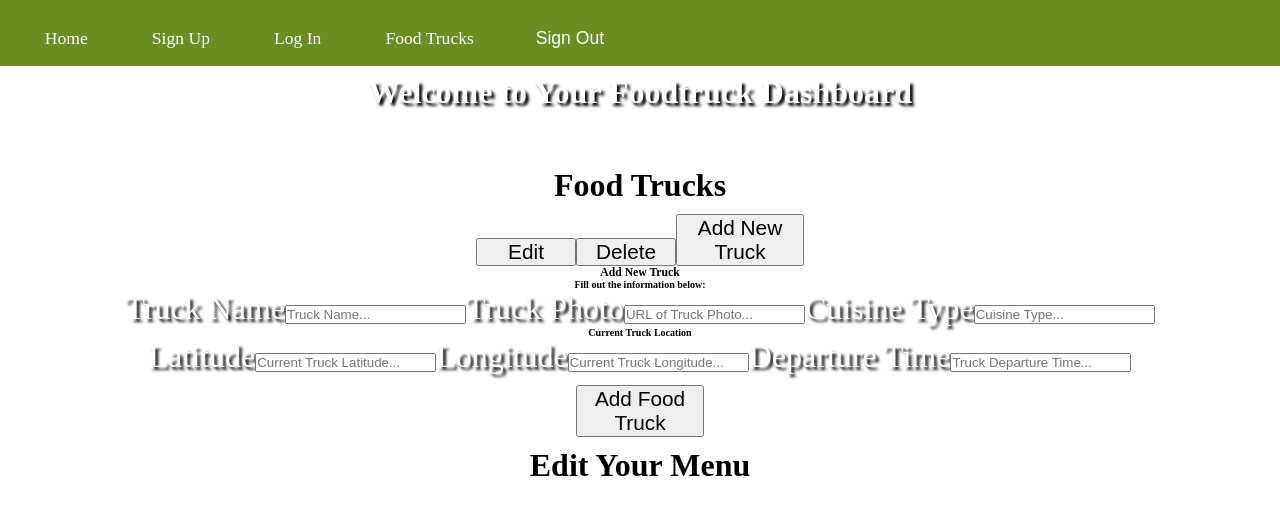
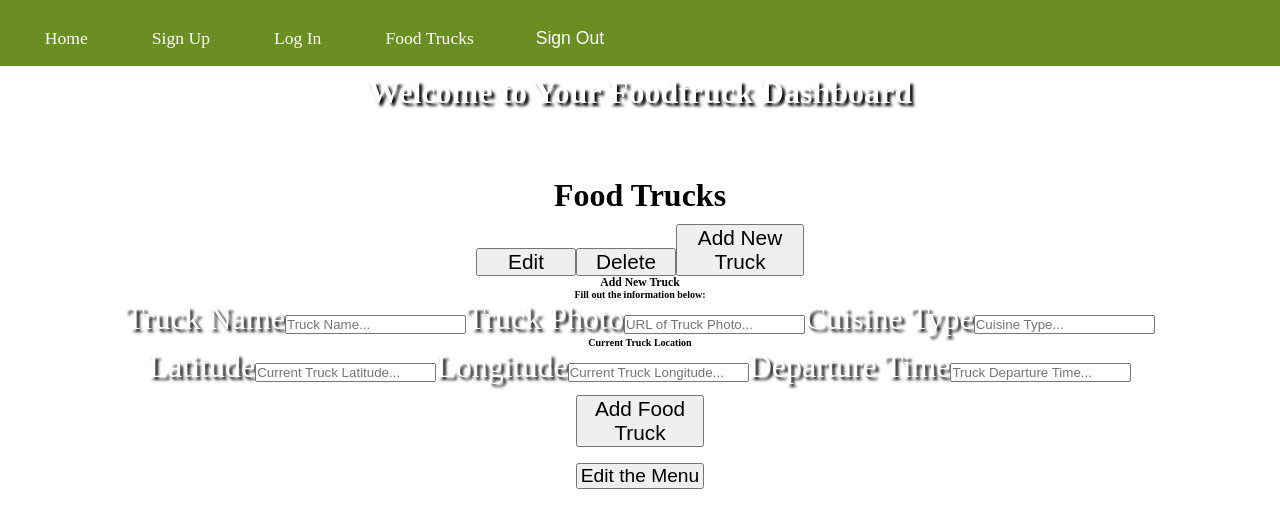
Before and after one commit to tt16-buildweek-foodtruck/FoodTruck-TrackR-front-end, a React (Create React App) app: page /foodtruck in a window 1280 px wide. Shown: the top 528 px of the page. Built offline with nearby package versions, Linux system fonts and the light colour scheme.

Commit message:
Menu component populated and animated

```diff
--- a/public/index.html
+++ b/public/index.html
@@ -3,7 +3,10 @@
 	<head>
 		<meta charset="utf-8" />
 		<meta name="viewport" content="width=device-width, initial-scale=1" />
-
+		<link
+			rel="stylesheet"
+			href="https://cdnjs.cloudflare.com/ajax/libs/animate.css/4.1.1/animate.min.css"
+		/>
 		<title>FoodTruck TrackR</title>
 	</head>
 	<body>
--- a/src/components/foodTruck/FoodTruck.js
+++ b/src/components/foodTruck/FoodTruck.js
@@ -5,7 +5,6 @@ import { axiosWithAuth } from "../../utils/axiosWithAuth";
 import OperatorDashboard from "../operatorDashboard/OperatorDashoard";
 import Menu from "../menu/Menu";
 import "../../css/Foodtruck.css";
-
 
 const FoodTruck = () => {
 	const userId = "";
@@ -24,7 +23,6 @@ const FoodTruck = () => {
 
 	return (
 		<div className="foodTruck__container">
-
 			{operator === true
 				? dummyData.map((truck) => {
 						return (
--- a/src/components/operatorDashboard/OperatorDashoard.js
+++ b/src/components/operatorDashboard/OperatorDashoard.js
@@ -1,15 +1,20 @@
 import React from "react";
 import OperatorFoodtruck from "./OperatorFoodTruck";
 import OperatorMenu from "./OperatorMenu";
+import "../../css/OperatorDashboard.css";
 
 const OperatorDashboard = ({ truck }) => {
 	return (
-		<div>
-			<div>
-				<h2>Food Trucks</h2>
-				<OperatorFoodtruck />
-				<OperatorMenu menu={truck.menuItems} />
-			</div>
+		<div className="operator__dashboard__container">
+			<h2 className="operator__dashboard__container__title">Food Trucks</h2>
+			<OperatorFoodtruck
+				truck={truck}
+				className="operator__dashboard__container__block"
+			/>
+			<OperatorMenu
+				menu={truck.menuItems}
+				className="operator__dashboard__container__block"
+			/>
 		</div>
 	);
 };
--- a/src/components/operatorDashboard/OperatorMenu.js
+++ b/src/components/operatorDashboard/OperatorMenu.js
@@ -1,19 +1,48 @@
-import React from "react";
+import React, { useState } from "react";
 import { v4 as uuid } from "uuid";
 
+const initialState = {
+	itemName: "",
+	itemDescription: "",
+	itemPrice: "",
+};
+
 export default function OperatorMenu({ menu }) {
+	const [edit, setEdit] = useState(false);
+
+	const menuEdits = () => {
+		return setEdit(!edit);
+	};
+
 	return (
-		<div>
-			<h2>Edit Your Menu</h2>
-			{menu.map((item) => {
-				return (
-					<div key={uuid()}>
-						<p>{item.itemName}</p>
-						<p>{item.itemDescription}</p>
-						<p>{item.itemPrice}</p>
-					</div>
-				);
-			})}
+		<div className="operator__dashboard__menu">
+			<button onClick={menuEdits} className="operator__dashboard__menu__btn">
+				Edit the Menu
+			</button>
+			{edit === true ? (
+				menu.map((item) => {
+					return (
+						<div
+							key={uuid()}
+							className="operator__dashboard__menu__container animate__animated animate__fadeInUp"
+						>
+							<p className="operator__dashboard__menu__container__itemName">
+								{item.itemName}
+							</p>
+							<p className="operator__dashboard__menu__container__paragraph">
+								{item.itemDescription}
+							</p>
+							<div className="operator__dashboard__menu__container__price--wrapper">
+								<p className="operator__dashboard__menu__container__price">
+									{item.itemPrice}
+								</p>
+							</div>
+						</div>
+					);
+				})
+			) : (
+				<div className="closed">{""}</div>
+			)}
 		</div>
 	);
 }
--- /dev/null
+++ b/src/css/OperatorDashboard.css
@@ -0,0 +1,72 @@
+.operator__dashboard__container {
+	display: flex;
+	flex-direction: column;
+	justify-content: center;
+	align-items: center;
+	text-align: center;
+}
+
+.operator__dashboard__container__block {
+	color: black;
+}
+
+.operator__dashboard__container__title {
+	color: #000;
+}
+
+/* Menu Styling */
+
+.operator__dashboard__menu {
+	display: flex;
+	flex-direction: column;
+}
+
+.operator__dashboard__menu__btn {
+	font-size: 1.2rem;
+	color: #000;
+	margin: 1rem auto;
+}
+
+.operator__dashboard__menu__container {
+	display: flex;
+	align-items: center;
+	background-color: #f7f7f7;
+	border-bottom: solid lightgray 0.2rem;
+	border-radius: 1rem;
+}
+
+.closed {
+	max-height: 0;
+	border: none;
+}
+
+.operator__dashboard__menu__container__itemName {
+	flex: 3 3 100%;
+	font-size: 1.2rem;
+	color: #000;
+	padding: 0.5rem;
+	border-radius: 0.5rem;
+	margin: 1rem;
+	filter: drop-shadow(0px 4px 4px rgba(0, 0, 0, 0.25));
+}
+
+.operator__dashboard__menu__container__paragraph {
+	flex: 1 1 100%;
+	font-size: 1.2rem;
+	color: #000;
+	padding: 0.5rem;
+	border-radius: 0.5rem;
+	margin: 1rem;
+	filter: drop-shadow(0px 4px 4px rgba(0, 0, 0, 0.25));
+}
+
+.operator__dashboard__menu__container__price {
+	display: flex;
+	flex: 2 2 100%;
+	font-size: 1.2rem;
+	color: #000;
+	padding: 0.5rem;
+	border-radius: 0.5rem;
+	margin: 1rem;
+	filter: drop-shadow(0px 4px 4px rgba(0, 0, 0, 0.25));
+}
```
Also changed, not shown: 1 other file (tests, documents, lock files or other folders).
